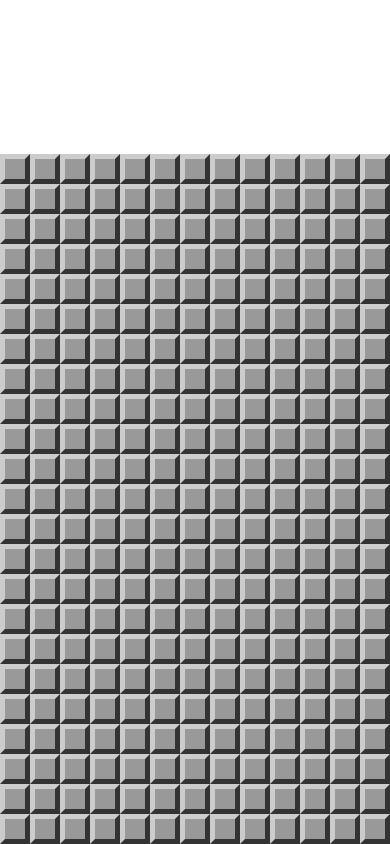
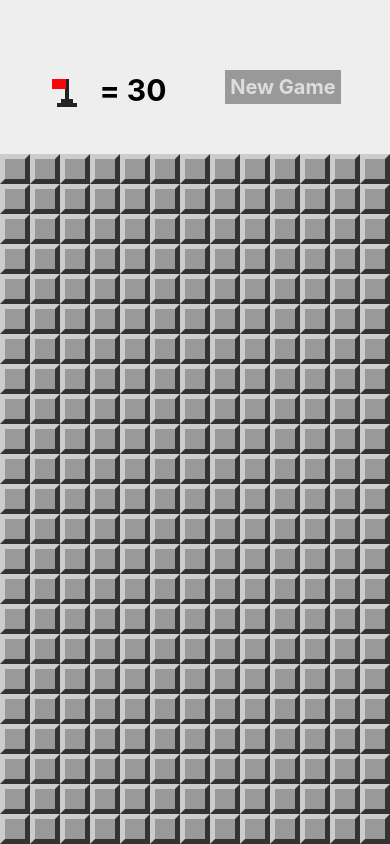
Before and after one commit to gabrielluizcm/minesweeper-native, a React Native app: screen / in a window 390 px wide. Built offline with nearby package versions, Linux system fonts and the light colour scheme.

Commit message:
Added header and difficulty selection

```diff
--- a/App.tsx
+++ b/App.tsx
@@ -1,7 +1,10 @@
 import React from 'react';
-import { View, SafeAreaView, StyleSheet, Text, Alert } from 'react-native';
+import { View, SafeAreaView, StyleSheet, Alert } from 'react-native';
 import params from './src/params';
 import Minefield from './src/components/Minefield';
+import Header from './src/components/Header';
+import LevelSelection from './src/screens/LevelSelection';
+
 import {
   createMinedBoard,
   cloneBoard,
@@ -10,6 +13,7 @@ import {
   wonGame,
   showMines,
   switchFlag,
+  flagsUsed,
   Board,
 } from './src/functions';
 
@@ -17,6 +21,7 @@ type AppState = {
   board: Board;
   won: boolean;
   lost: boolean;
+  showLevelSelection: boolean;
 };
 
 export default class App extends React.Component<{}, AppState> {
@@ -38,6 +43,7 @@ export default class App extends React.Component<{}, AppState> {
       board: createMinedBoard(rows, cols, this.minesAmount()),
       won: false,
       lost: false,
+      showLevelSelection: false,
     };
   };
 
@@ -71,9 +77,24 @@ export default class App extends React.Component<{}, AppState> {
     this.setState({ board, won });
   };
 
+  onLevelSelected = (level: number) => {
+    params.difficultyLevel = level;
+    this.setState(this.createState());
+  };
+
   render() {
     return (
       <SafeAreaView style={styles.container}>
+        <LevelSelection
+          isVisible={this.state.showLevelSelection}
+          onLevelSelected={this.onLevelSelected}
+          onCancel={() => this.setState({ showLevelSelection: false })}
+        />
+        <Header
+          flagsLeft={this.minesAmount() - flagsUsed(this.state.board)}
+          onNewGame={() => this.setState(this.createState())}
+          onFlagPress={() => this.setState({ showLevelSelection: true })}
+        />
         <View style={styles.board}>
           <Minefield
             board={this.state.board}
--- a/src/colors.ts
+++ b/src/colors.ts
@@ -7,4 +7,11 @@ export default {
   midDanger: '#2B520F',
   highDanger: '#F9060A',
   hyperDanger: '#F221A9',
+  minefieldBackground: '#eee',
+  flagBase: '#222',
+  buttonLabel: '#ddd',
+  modalFrameBackground: '#0006',
+  bgEasy: '#49b65d',
+  bgNormal: '#2765f7',
+  bgHard: '#f26337',
 };
--- a/src/components/Flag.tsx
+++ b/src/components/Flag.tsx
@@ -1,5 +1,7 @@
 import React from 'react';
 import { View, StyleSheet } from 'react-native';
+
+import colors from '../colors';
 
 export default (props: { bigger?: boolean }) => {
   return (
@@ -22,21 +24,21 @@ const styles = StyleSheet.create({
     position: 'absolute',
     height: 14,
     width: 2,
-    backgroundColor: '#222',
+    backgroundColor: colors.flagBase,
     marginLeft: 9,
   },
   flag: {
     position: 'absolute',
     height: 5,
     width: 6,
-    backgroundColor: '#f22',
+    backgroundColor: colors.highDanger,
     marginLeft: 3,
   },
   base1: {
     position: 'absolute',
     height: 2,
     width: 6,
-    backgroundColor: '#222',
+    backgroundColor: colors.flagBase,
     marginLeft: 7,
     marginTop: 10,
   },
@@ -44,7 +46,7 @@ const styles = StyleSheet.create({
     position: 'absolute',
     height: 2,
     width: 10,
-    backgroundColor: '#222',
+    backgroundColor: colors.flagBase,
     marginLeft: 5,
     marginTop: 12,
   },
--- /dev/null
+++ b/src/components/Header.tsx
@@ -0,0 +1,61 @@
+import React from 'react';
+import { View, StyleSheet, Text, TouchableOpacity } from 'react-native';
+import Flag from './Flag';
+
+import colors from '../colors';
+
+type HeaderProps = {
+  flagsLeft: number;
+  onFlagPress: () => void;
+  onNewGame: () => void;
+};
+
+export default (props: HeaderProps) => {
+  return (
+    <View style={styles.container}>
+      <View style={styles.flagContainer}>
+        <TouchableOpacity onPress={props.onFlagPress} style={styles.flagButton}>
+          <Flag bigger />
+        </TouchableOpacity>
+        <Text style={styles.flagsLeft}>= {props.flagsLeft}</Text>
+      </View>
+      <TouchableOpacity style={styles.button} onPress={props.onNewGame}>
+        <Text style={styles.buttonLabel}>New Game</Text>
+      </TouchableOpacity>
+    </View>
+  );
+};
+
+const styles = StyleSheet.create({
+  container: {
+    flex: 1,
+    flexDirection: 'row',
+    backgroundColor: colors.minefieldBackground,
+    alignItems: 'center',
+    justifyContent: 'space-around',
+    paddingTop: 20,
+    paddingHorizontal: 20,
+  },
+  flagContainer: {
+    flexDirection: 'row',
+  },
+  flagButton: {
+    marginTop: 10,
+    minWidth: 30,
+  },
+  flagsLeft: {
+    fontSize: 30,
+    fontWeight: 'bold',
+    paddingTop: 5,
+    marginLeft: 20,
+  },
+  button: {
+    backgroundColor: colors.fieldBackground,
+    padding: 5,
+  },
+  buttonLabel: {
+    fontSize: 20,
+    color: colors.buttonLabel,
+    fontWeight: 'bold',
+  },
+});
--- a/src/components/Minefield.tsx
+++ b/src/components/Minefield.tsx
@@ -4,6 +4,7 @@ import { View, StyleSheet } from 'react-native';
 import Field from './Field';
 
 import { Board, BoardTile } from '../functions';
+import colors from '../colors';
 
 type MineFieldProps = {
   board: Board;
@@ -34,7 +35,7 @@ export default (props: MineFieldProps) => {
 
 const styles = StyleSheet.create({
   container: {
-    backgroundColor: '#EEE',
+    backgroundColor: colors.minefieldBackground,
   },
   row: {
     flexDirection: 'row',
--- a/src/functions.ts
+++ b/src/functions.ts
@@ -149,6 +149,9 @@ const switchFlag = ({ board, row, column }: SelectedBoardTileProps) => {
   field.flagged = !field.flagged;
 };
 
+const flagsUsed = (board: Board) =>
+  fields(board).filter(field => field.flagged).length;
+
 export {
   createMinedBoard,
   cloneBoard,
@@ -157,4 +160,5 @@ export {
   wonGame,
   showMines,
   switchFlag,
+  flagsUsed,
 };
--- /dev/null
+++ b/src/screens/LevelSelection.tsx
@@ -0,0 +1,94 @@
+import React from 'react';
+import { View, StyleSheet, Text, TouchableOpacity, Modal } from 'react-native';
+
+import colors from '../colors';
+
+type DifficultyButtonProps = {
+  bg: typeof styles.bgEasy;
+  setDifficultyLevel: () => void;
+  children: string;
+};
+
+const DifficultyButton = (props: DifficultyButtonProps) => {
+  return (
+    <TouchableOpacity
+      style={[styles.button, props.bg]}
+      onPress={() => props.setDifficultyLevel()}>
+      <Text style={styles.buttonLabel}>{props.children}</Text>
+    </TouchableOpacity>
+  );
+};
+
+type LevelSelectionProps = {
+  isVisible: boolean;
+  onLevelSelected: (level: number) => void;
+  onCancel: () => void;
+};
+
+export default (props: LevelSelectionProps) => {
+  return (
+    <Modal
+      onRequestClose={props.onCancel}
+      visible={props.isVisible}
+      animationType="slide"
+      transparent={true}>
+      <View style={styles.frame}>
+        <View style={styles.container}>
+          <Text style={styles.title}>Choose the difficulty level</Text>
+          <DifficultyButton
+            bg={styles.bgEasy}
+            setDifficultyLevel={() => props.onLevelSelected(0.1)}>
+            Easy
+          </DifficultyButton>
+          <DifficultyButton
+            bg={styles.bgNormal}
+            setDifficultyLevel={() => props.onLevelSelected(0.2)}>
+            Normal
+          </DifficultyButton>
+          <DifficultyButton
+            bg={styles.bgHard}
+            setDifficultyLevel={() => props.onLevelSelected(0.3)}>
+            Hard
+          </DifficultyButton>
+        </View>
+      </View>
+    </Modal>
+  );
+};
+
+const styles = StyleSheet.create({
+  frame: {
+    flex: 1,
+    alignItems: 'center',
+    justifyContent: 'center',
+    backgroundColor: colors.modalFrameBackground,
+  },
+  container: {
+    backgroundColor: colors.minefieldBackground,
+    alignItems: 'center',
+    justifyContent: 'center',
+    padding: 15,
+  },
+  title: {
+    fontSize: 30,
+    fontWeight: 'bold',
+  },
+  button: {
+    marginTop: 10,
+    padding: 5,
+  },
+  buttonLabel: {
+    fontSize: 20,
+    color: colors.minefieldBackground,
+    fontWeight: 'bold',
+  },
+  bgEasy: {
+    backgroundColor: colors.bgEasy,
+  },
+  bgNormal: {
+    backgroundColor: colors.bgNormal,
+  },
+  bgHard: {
+    backgroundColor: colors.bgHard,
+  },
+});
```
Also changed, not shown: 1 other file (tests, documents, lock files or other folders).
